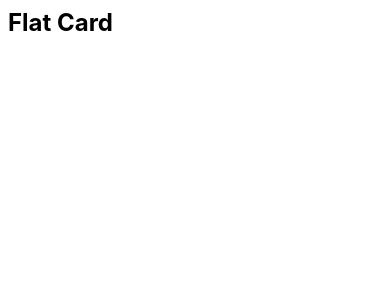
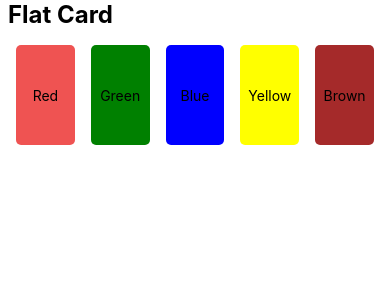
Before and after one commit to C-RayJalloh/basicMoblieApp, a React Native app: screen / in a window 390 px wide. Shown: the top 300 px of the page. Built offline with nearby package versions, Linux system fonts and the light colour scheme.

Commit message:
"Added five colored cards to FlatCard component with styles"

```diff
--- a/components/FlatCard.tsx
+++ b/components/FlatCard.tsx
@@ -5,6 +5,23 @@
   return (
     <View>
       <Text style={styles.heading}>Flat Card</Text>
+      <View style={styles.container}>
+        <View style={[styles.cardOne, styles.card]}>
+          <Text>Red</Text>
+        </View>
+        <View style={[styles.cardTwo, styles.card]}>
+          <Text>Green</Text>
+        </View>
+        <View style={[styles.cardThree, styles.card]}>
+          <Text>Blue</Text>
+        </View>
+        <View style={[styles.cardFour, styles.card]}>
+          <Text>Yellow</Text>
+        </View>
+        <View style={[styles.cardFive, styles.card]}>
+          <Text>Brown</Text>
+        </View>
+      </View>
     </View>
   );
 }
@@ -15,7 +32,37 @@
     fontSize: 24,
     fontWeight: 'bold',
     color: '#000',
+    paddingHorizontal: 8,
+  },
+  container: {
+    flexDirection: 'row',
+    flex: 1,
     padding: 8,
   },
 
+  card: {
+    flex: 1,
+    justifyContent: 'center',
+    alignItems: 'center',
+    margin: 8,
+    width: 100,
+    height: 100,
+    borderRadius: 5,
+  },
+
+  cardOne: {
+    backgroundColor: '#EF5352',
+  },
+  cardTwo: {
+    backgroundColor: 'green',
+  },
+  cardThree: {
+    backgroundColor: 'blue',
+  },
+  cardFour: {
+    backgroundColor: 'yellow',
+  },
+  cardFive: {
+    backgroundColor: 'brown',
+  },
 });
```
